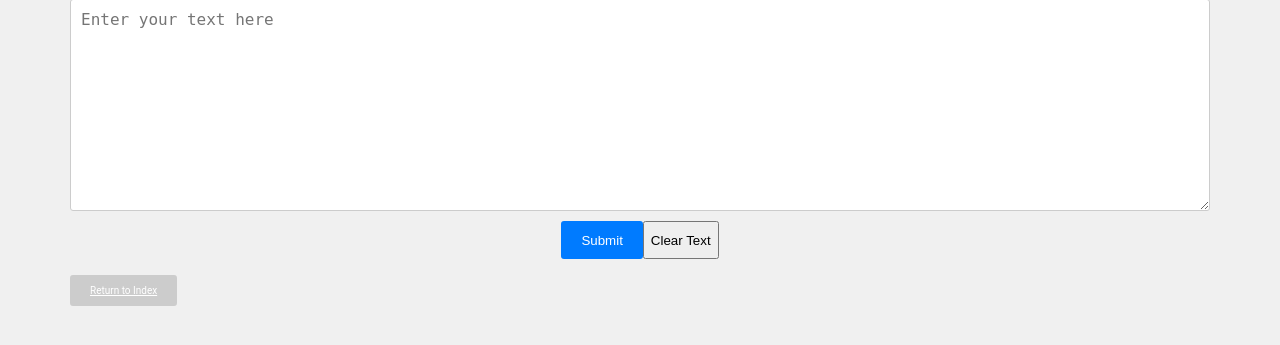
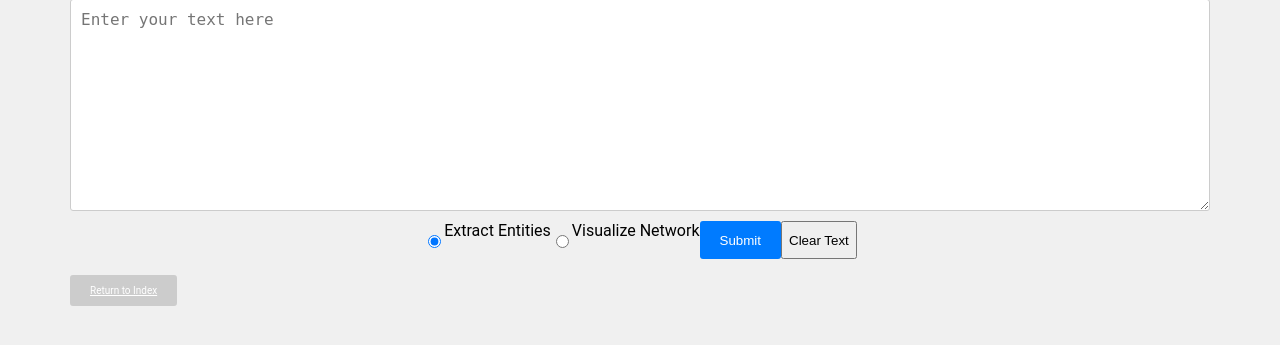
Before and after one commit to pfyeh1/ner_fastapi, a FastAPI app: page /form in a window 1280 px wide. Shown: the part 110-455 px from the top of the page. Run offline with FastAPI, Linux system fonts and the light colour scheme; parts of the project's set-up code (start-up, migrations or seed data) failed here and were passed over.

Commit message:
incorporate pyvis

```diff
--- a/app.py
+++ b/app.py
@@ -13,6 +13,10 @@ import json
 import spacy
 from spacy import displacy
 
+from pyvis.network import Network
+from collections import defaultdict
+
+import uuid
 
 app = FastAPI()
 
@@ -54,6 +58,33 @@ def extract_entities(text, allowed_labels):
 
     return results
 
+def create_network(text, allowed_lables):
+    """
+    extracts entities and associated labels
+    :param text: article text
+    returns network graph
+    """
+    doc = nlp(text)
+
+    # initalize network
+    net = Network()
+
+    # Create a defaultdict to store node IDs
+    node_ids = defaultdict(lambda: len(node_ids))
+
+    # Add nodes and edges
+    for ent in doc.ents:
+        if ent.label_ in allowed_labels:
+            source_id = node_ids[ent.text]
+            net.add_node(source_id, label=ent.text, title=ent.label_)
+            for token in ent.sent:
+                if token.ent_type_:
+                    target_id = node_ids[token.text]
+                    net.add_node(target_id, label=token.text, title=token.ent_type_)
+                    if source_id != target_id:  # Avoid self-loops
+                        net.add_edge(source_id, target_id)
+    return net
+
 class Article(BaseModel):
     text: str
 
@@ -75,16 +106,28 @@ async def form_get(request: Request):
     return templates.TemplateResponse('form.html', context={'request': request})
 
 @app.post("/form", response_class = HTMLResponse)
-async def analyze_form_text(msg: str = Form()):
+async def analyze_form_text(msg: str = Form(), action: str = Form()):
     try:
-        doc = nlp(msg)
-        html = displacy.render(doc, style = "ent", options = dct, page = True)
-        #html = ""
-        #if options !="":
-        #    html = displacy.render(doc, style = "ent", options = dct, page = True)
-        #    html = html.replace('<div class="entities">', '<div class="entities targeted">')
-        #else:
-            #html = displacy.render(doc, style = "ent", page = True)
+        if action == 'extract':
+            doc = nlp(msg)
+            html = displacy.render(doc, style = "ent",options = dct, page = True)
+            #html = ""
+            #if options !="":
+            #    html = displacy.render(doc, style = "ent", options = dct, page = True)
+            #    html = html.replace('<div class="entities">', '<div class="entities targeted">')
+            #else:
+                #html = displacy.render(doc, style = "ent", page = True)
+        elif action == 'visualize':
+            net = create_network(msg, allowed_labels)
+            # generate unique fname for request
+            temp_fname = f"temp_network_graph_{uuid.uuid4().hex}.html"
+            with open(temp_fname, 'r') as file:
+                html = file.read()
+            os.remove(temp_fname)
+
+        else:
+            html = "<p>Oops! Something went wrong!</p>"
+
         back_button = '<br><a href="/form"><button>Go back to form</button></a>'
         return HTMLResponse(content=html + back_button)
     except Exception as e:
--- a/templates/form.html
+++ b/templates/form.html
@@ -21,6 +21,10 @@
             <input type="radio" id="targeted" name="style" value="targeted">
             <input type="hidden" name="options" value="">
             <label for="targeted">Targeted Extracted Entities</label><br>-->
+            <input type="radio" id="extract" name="action" value="extract" checked>
+            <label for="extract">Extract Entities</label><br>
+            <input type="radio" id="visualize" name="action" value="visualize">
+            <label for="visualize">Visualize Network</label><br>
             <input type="submit" value="Submit">
             <input type="button" value="Clear Text" onclick="document.getElementById('msg').value='';"/>
         </form>
```
